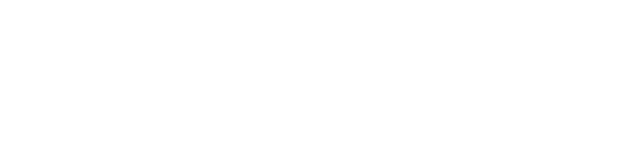
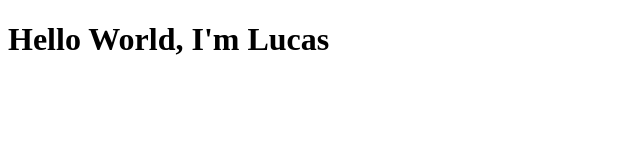
Before and after one commit to ICEI-PUC-Minas-PBE-SI-TI/semana-2-e-3-lucashsousa00, a plain HTML site: page public/index.html in a window 1280 px wide. Shown: the whole page, without its empty margins (0-640 px from the left). Drawn offline with Linux system fonts and the light colour scheme.

```diff
--- a/public/index.html
+++ b/public/index.html
@@ -6,6 +6,6 @@
     <title>Document</title>
 </head>
 <body>
-
+    <h1>Hello World, I'm Lucas</h1>
 </body>
 </html>
```
Also changed, not shown: image.png (added), 1 other file.
